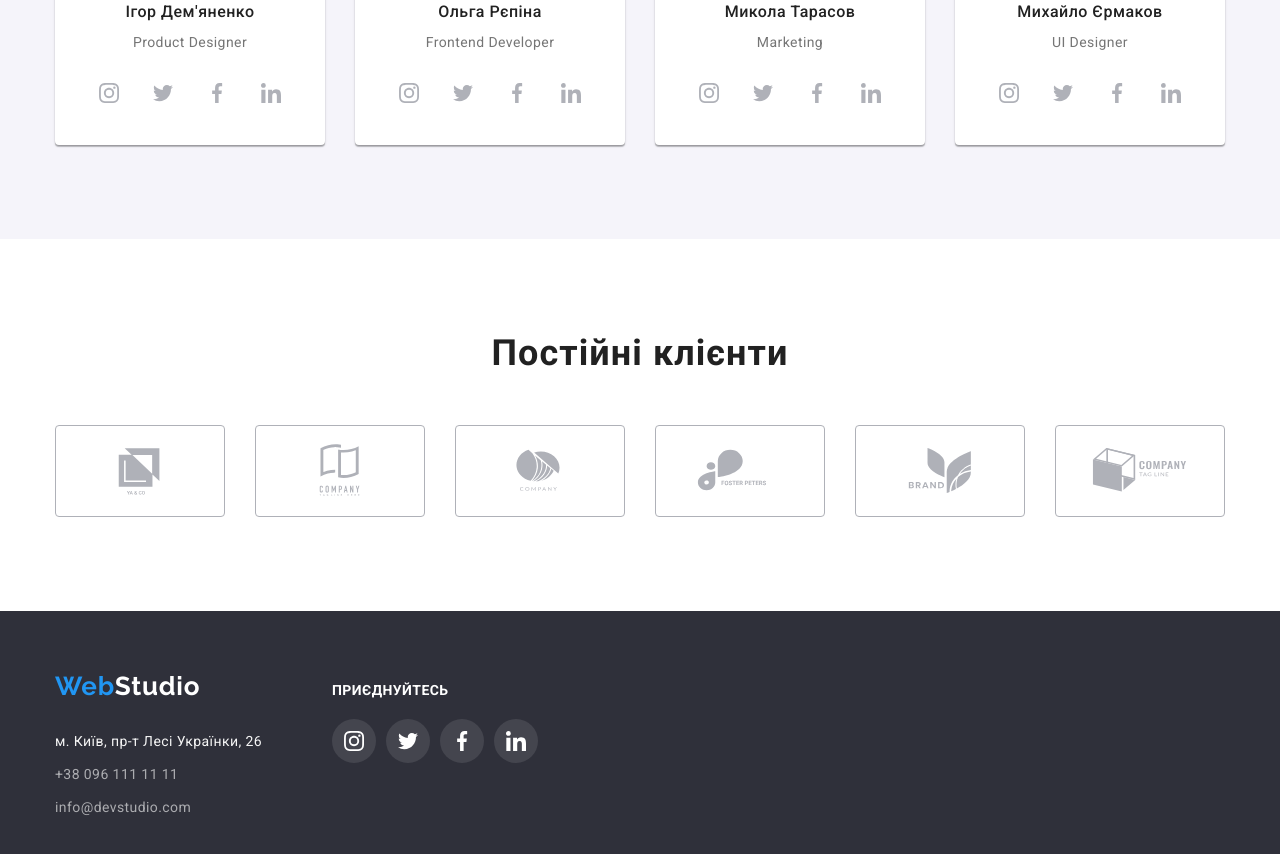
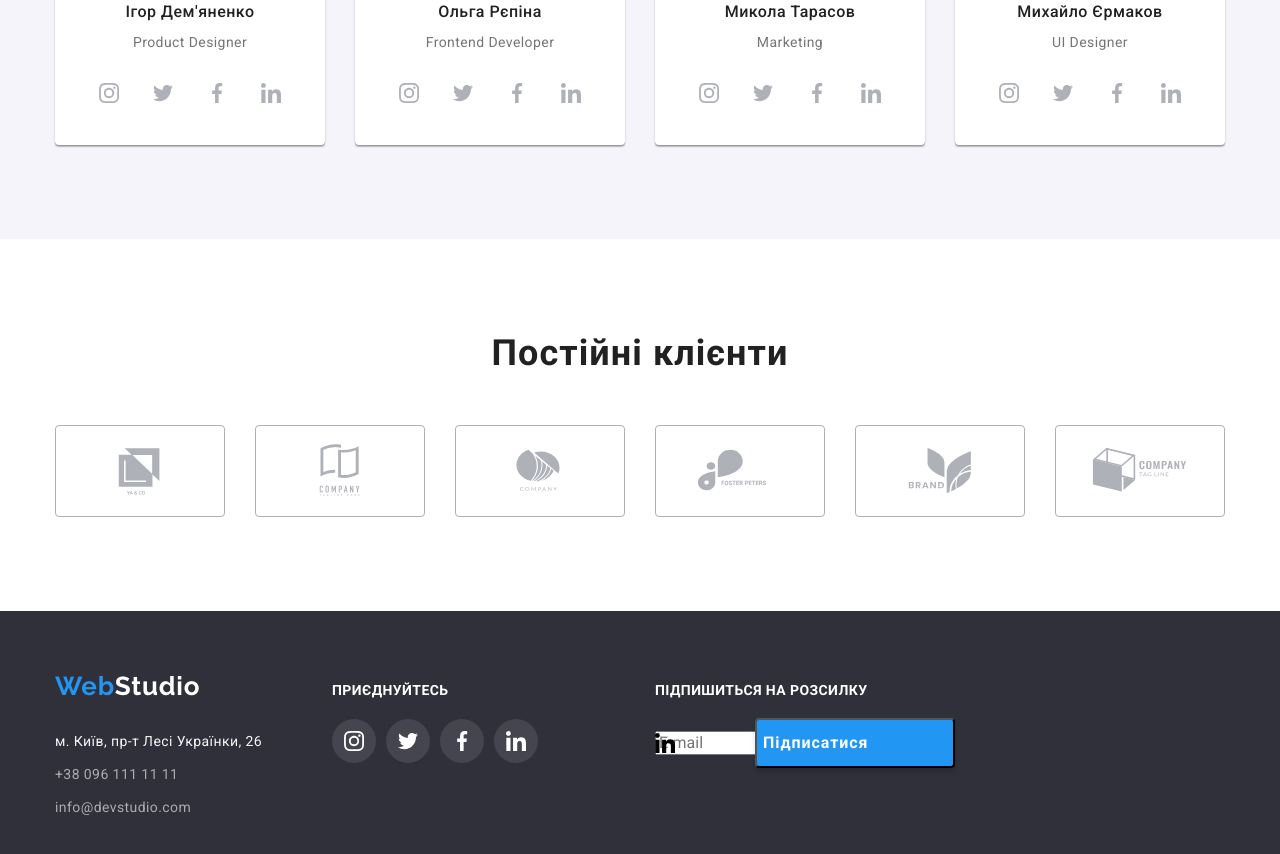
Before and after one commit to igorekdoroshenko/goit-markup-hw-06, a plain HTML site: page index.html in a window 1280 px wide. Shown: the part 2073-2927 px from the top of the page. Drawn offline with nearby package versions, Linux system fonts and the light colour scheme.

Commit message:
subscribe

```diff
--- a/css/styles.css
+++ b/css/styles.css
@@ -670,16 +670,6 @@ height: 86px;
     color: var(--main-white-color);
 }
 
-
-/* -----------SUBSCRUBE FOOTER----------- */
-
-.subscribe-container {
-    display: inline-block;
-
-}
-
-
-
 /* -----------PORTFOLIO----------- */
 .button-list {
     display: flex;
--- a/index.html
+++ b/index.html
@@ -444,6 +444,16 @@
             </li>
           </ul>
         </div>
+        <div class="subscribe-container">
+          <p class="subscribe-title">ПІДПИШИТЬСЯ НА РОЗСИЛКУ</p>
+          <form>
+            <label class="subscribe-label">
+              <input type="email" placeholder="E-mail">
+              <button class="subscribe-btn" type="submit">Підписатися</button>
+              <svg class="subscribe-icons" width="20" height="20">
+                <use href="./images/icons.svg#icon-linkedin"></use>
+              </svg>
+            </label>
       </div>
     </footer>
     <div class="backdrop is-hidden" data-modal>
```
